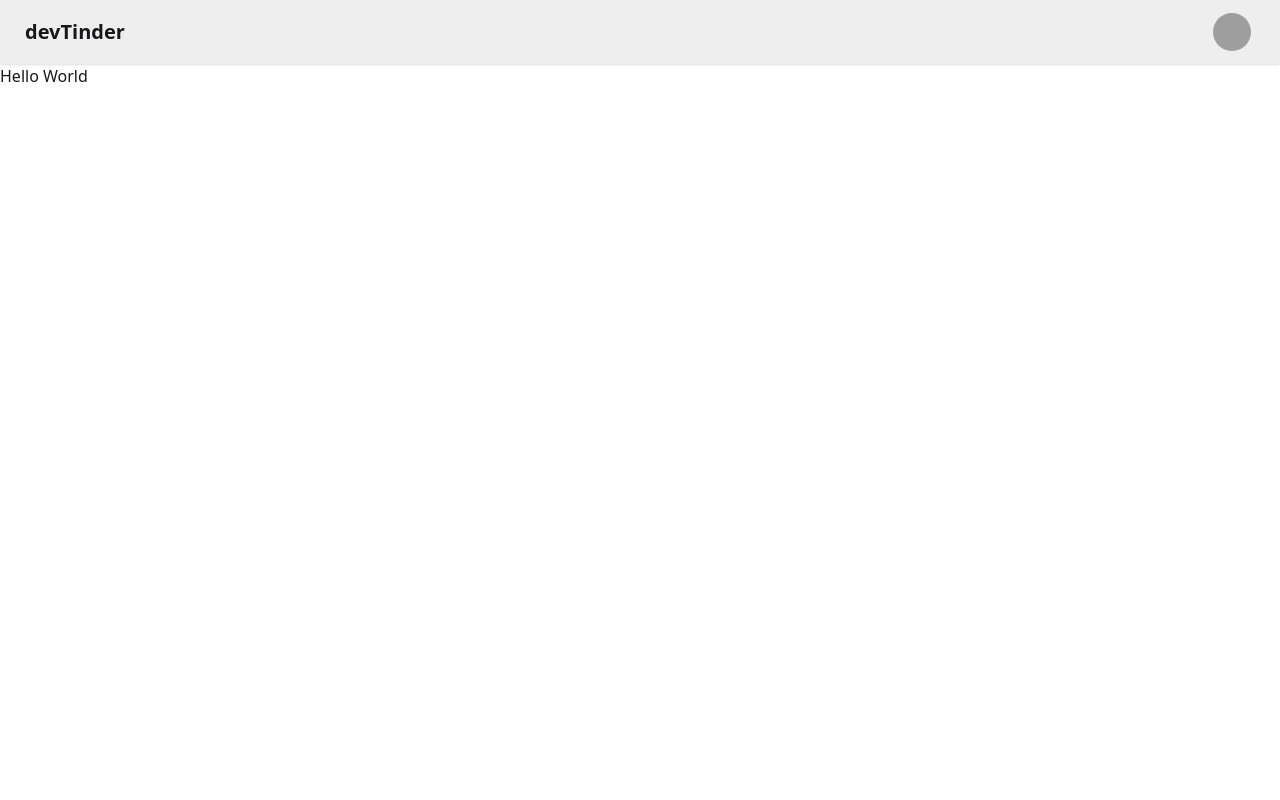
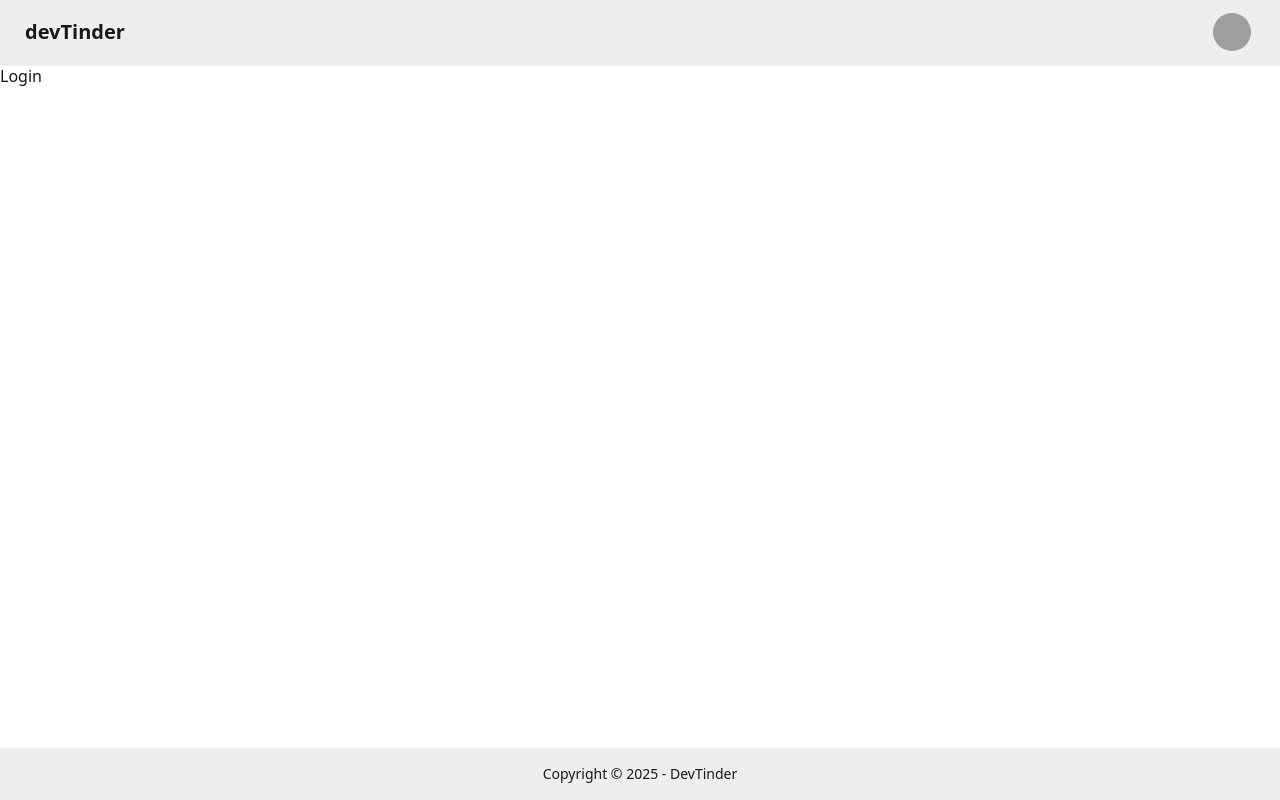
Before and after one commit to thanushmaha10/devTinder-web, a React (Vite) app: page /login in a window 1280 px wide. Built offline with nearby package versions, Linux system fonts and the light colour scheme; grey boxes are pictures that could not be loaded.

Commit message:
Created Reactrouter

```diff
--- a/package.json
+++ b/package.json
@@ -12,7 +12,8 @@
   "dependencies": {
     "@tailwindcss/vite": "^4.1.17",
     "react": "^19.2.0",
-    "react-dom": "^19.2.0"
+    "react-dom": "^19.2.0",
+    "react-router-dom": "^7.9.6"
   },
   "devDependencies": {
     "@eslint/js": "^9.39.1",
--- a/src/App.jsx
+++ b/src/App.jsx
@@ -1,45 +1,19 @@
+import { BrowserRouter, Routes, Route } from "react-router-dom";
+import Body from "./components/Body";
+import Login from "./components/Login";
+import Profile from "./components/Profile";
+
 function App() {
   return (
     <>
-      <div className="navbar bg-base-300 shadow-sm">
-        <div className="flex-1">
-          <a className="btn btn-ghost text-xl">devTinder</a>
-        </div>
-        <div className="flex gap-2">
-          <div className="dropdown dropdown-end mx-5">
-            <div
-              tabIndex={0}
-              role="button"
-              className="btn btn-ghost btn-circle avatar"
-            >
-              <div className="w-10 rounded-full">
-                <img
-                  alt="Tailwind CSS Navbar component"
-                  src="https://img.daisyui.com/images/stock/photo-1534528741775-53994a69daeb.webp"
-                />
-              </div>
-            </div>
-            <ul
-              tabIndex="-1"
-              className="menu menu-sm dropdown-content bg-base-100 rounded-box z-1 mt-3 w-52 p-2 shadow"
-            >
-              <li>
-                <a className="justify-between">
-                  Profile
-                  <span className="badge">New</span>
-                </a>
-              </li>
-              <li>
-                <a>Settings</a>
-              </li>
-              <li>
-                <a>Logout</a>
-              </li>
-            </ul>
-          </div>
-        </div>
-      </div>
-      <h1>Hello World</h1>
+      <BrowserRouter basename="/">
+        <Routes>
+          <Route path="/" element={<Body />}>
+            <Route path="/login" element={<Login />} />
+            <Route path="/profile" element={<Profile />} />
+          </Route>
+        </Routes>
+      </BrowserRouter>
     </>
   );
 }
--- /dev/null
+++ b/src/components/Body.jsx
@@ -0,0 +1,17 @@
+import { Outlet } from "react-router-dom";
+import NavBar from "./NavBar";
+import Footer from "./Footer";
+
+const Body = () => {
+  return (
+    <div className="min-h-screen flex flex-col">
+      <NavBar />
+      <main className="flex-1">
+        <Outlet />
+      </main>
+      <Footer />
+    </div>
+  );
+};
+
+export default Body;
--- /dev/null
+++ b/src/components/Footer.jsx
@@ -0,0 +1,13 @@
+import React from "react";
+
+const Footer = () => {
+  return (
+    <footer className="footer sm:footer-horizontal footer-center bg-base-300 text-base-content p-4">
+      <aside>
+        <p>Copyright © {new Date().getFullYear()} - DevTinder</p>
+      </aside>
+    </footer>
+  );
+};
+
+export default Footer;
--- /dev/null
+++ b/src/components/Login.jsx
@@ -0,0 +1,7 @@
+import React from "react";
+
+const Login = () => {
+  return <div>Login</div>;
+};
+
+export default Login;
--- /dev/null
+++ b/src/components/NavBar.jsx
@@ -0,0 +1,46 @@
+import React from "react";
+
+const NavBar = () => {
+  return (
+    <div className="navbar bg-base-300 shadow-sm">
+      <div className="flex-1">
+        <a className="btn btn-ghost text-xl">devTinder</a>
+      </div>
+      <div className="flex gap-2">
+        <div className="dropdown dropdown-end mx-5">
+          <div
+            tabIndex={0}
+            role="button"
+            className="btn btn-ghost btn-circle avatar"
+          >
+            <div className="w-10 rounded-full">
+              <img
+                alt="Tailwind CSS Navbar component"
+                src="https://img.daisyui.com/images/stock/photo-1534528741775-53994a69daeb.webp"
+              />
+            </div>
+          </div>
+          <ul
+            tabIndex="-1"
+            className="menu menu-sm dropdown-content bg-base-100 rounded-box z-1 mt-3 w-52 p-2 shadow"
+          >
+            <li>
+              <a className="justify-between">
+                Profile
+                <span className="badge">New</span>
+              </a>
+            </li>
+            <li>
+              <a>Settings</a>
+            </li>
+            <li>
+              <a>Logout</a>
+            </li>
+          </ul>
+        </div>
+      </div>
+    </div>
+  );
+};
+
+export default NavBar;
--- /dev/null
+++ b/src/components/Profile.jsx
@@ -0,0 +1,7 @@
+import React from "react";
+
+const Profile = () => {
+  return <div>Profile</div>;
+};
+
+export default Profile;
```
Also changed, not shown: 1 other file (tests, documents, lock files or other folders).
